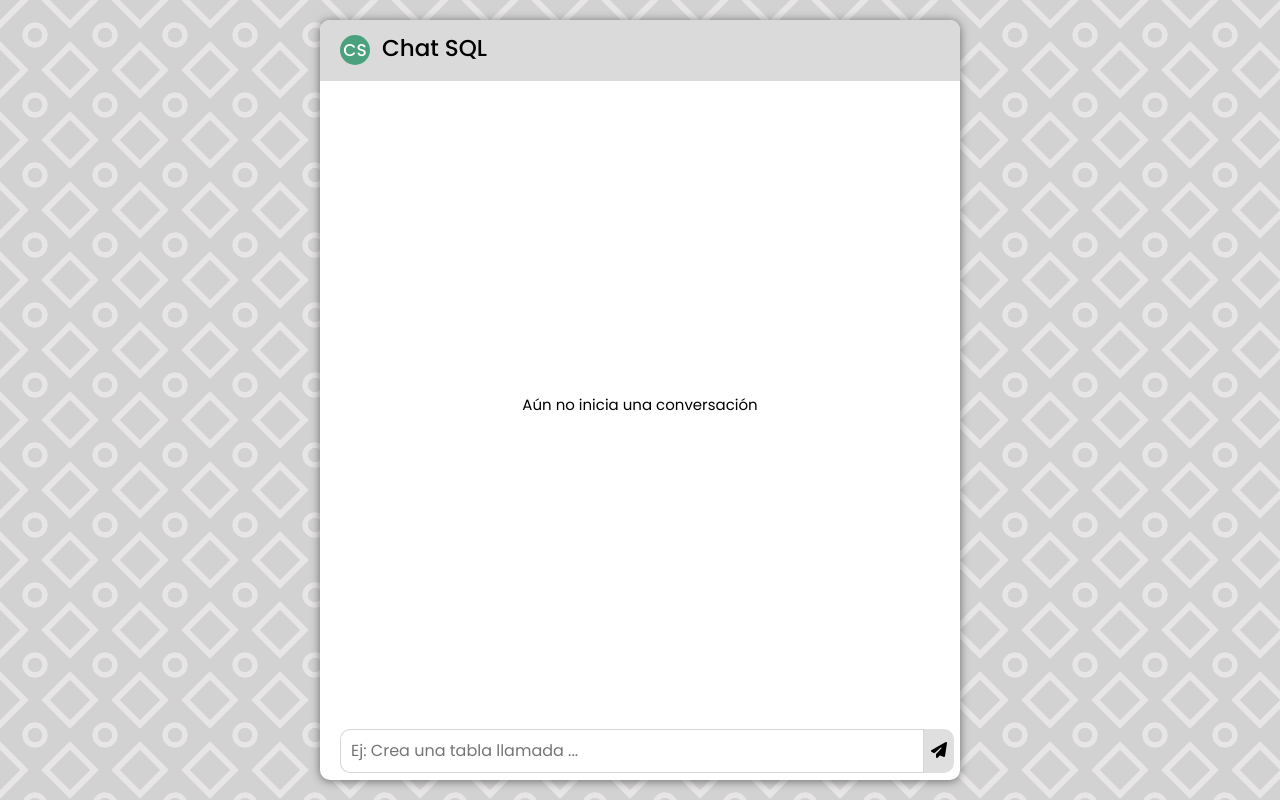
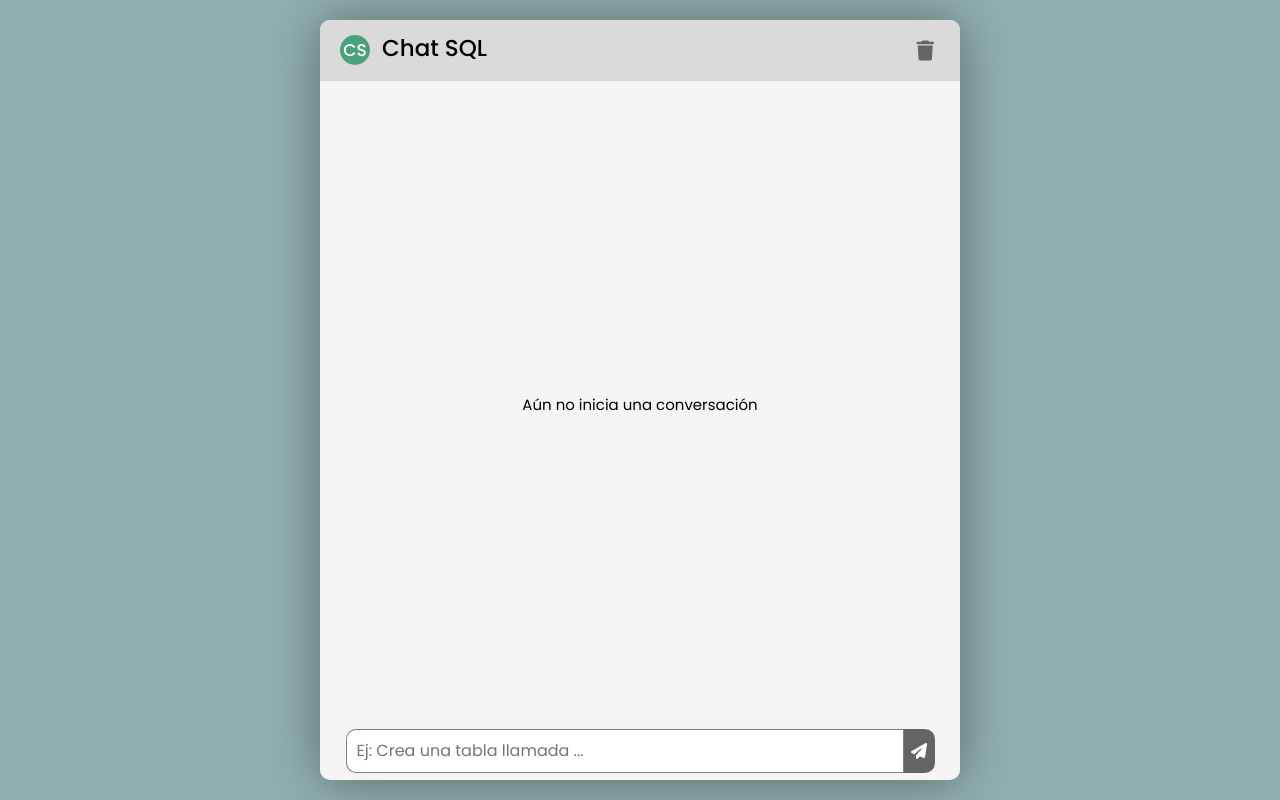
Before and after one commit to victorbalbuena/ChaSQL, an Angular app: page / in a window 1280 px wide. Built offline with nearby package versions, Linux system fonts and the light colour scheme; what subsink would draw is missing.

Commit message:
added history messages and visuals changes

```diff
--- a/src/app/app.component.css
+++ b/src/app/app.component.css
@@ -7,9 +7,7 @@
   justify-content: center;
   align-items: center;
 
-  background: linear-gradient(45deg,transparent 14%, #e7e5e5 15%, #e7e5e5 20%, transparent 21%, transparent 79%, #e7e5e5  80%, #e7e5e5 85%, transparent 86%),linear-gradient(135deg,transparent 14%, #e7e5e5 15%, #e7e5e5 20%, transparent 21%, transparent 79%, #e7e5e5  80%, #e7e5e5 85%, transparent 86%), radial-gradient(transparent 14%, #e7e5e5 15%, #e7e5e5 25%, transparent 26%);
-  background-size: 7em 7em;
-  background-color: #d2d2d2;
+  background-color: #91afaf;
   opacity: 1;
 }
 
@@ -17,8 +15,20 @@
   display: flex;
 }
 
-.delete {
+.btn-delete {
+  border: none;
+  background: transparent;
   cursor: pointer;
+}
+
+.btn-delete:hover {
+  color: rgba(196, 17, 17, 0.93);
+}
+
+.btn-delete:disabled,
+.btn-delete:disabled:hover {
+  color: #646464;
+  cursor: inherit;
 }
 
 .panel {
@@ -26,9 +36,9 @@
   max-width: 100%;
   height: 100%;
   margin: 0;
-  background-color: rgba(255, 255, 255);
+  background-color: #f5f5f5;
   border-radius: 1rem;
-  box-shadow: rgba(0, 0, 0, 0.50) 0 1px 10px;
+  box-shadow: rgba(0, 0, 0, 0.40) 0 1px 50px;
 }
 
 @media (min-width: 768px) {
@@ -91,62 +101,7 @@
   font-size: 1.7rem;
 }
 
-.input-message {
-  width: 90%;
-  display: flex;
-  align-items: center;
-  margin: 2rem;
-}
-
 @media (min-width: 768px) {
-  .input-message {
-    width: 96%;
-  }
-}
-
-.app-input {
-  width: 80%;
-  min-width: 80%;
-  margin: 0;
-  padding: 0;
-  height: 4.4rem;
-}
-
-.btn-send {
-  cursor: pointer;
-  font-size: 1.6rem;
-  border: transparent;
-  border-radius:  0 10px 10px 0;
-  color: #000000;
-  width: 20%;
-  min-width: 20%;
-  margin: 0;
-  height: 4.4rem;
-  background-color: #dfdfe0;
-
-  transition: all .3s ease-out;
-}
-
-.btn-send:hover {
-  background-color: #43a3b6;
-  color: #FFFFFF;
-}
-
-.btn-send:disabled {
-  color: #000000;
-  background-color: #dfdfe0;
-}
-
-.btn-send:disabled:hover {
-  cursor: inherit;
-}
-
-@media (min-width: 768px) {
-  .app-input {
-    width: 90%;
-    min-width: 90%;
-  }
-
   .btn-send {
     width: 10%;
     min-width: 10%;
@@ -154,11 +109,6 @@
 }
 
 @media (min-width: 1020px) {
-  .app-input {
-    width: 95%;
-    min-width: 95%;
-  }
-
   .btn-send {
     width: 5%;
     min-width: 5%;
@@ -167,21 +117,55 @@
 
 /* Input */
 
+.input-message {
+  display: flex;
+  justify-content: center;
+  align-items: center;
+  padding: 0 1rem;
+}
+
 .input-container {
-  width: 100%;
-  max-width: 100%;
-  margin: 0;
-  height: 4.4rem;
+  min-width: 90%;
+  width: 90%;
+  max-width: 90%;
 }
 
 .input-container input {
   width: 100%;
   min-width: 100%;
-  border: solid rgba(0, 0, 0, 0.16) 1px;
+  border: solid rgba(0, 0, 0, 0.50) 1px;
   box-sizing: border-box;
   border-radius: 10px 0 0 10px;
   padding: 1rem 1rem;
+  max-width: 100%;
   font-size: 1.6rem;
   height: 4.4rem;
   font-family: var(--firstFont);
+  outline-color: #2f82b1;
 }
+
+.btn-send {
+  padding: 1.4rem;
+  border-radius: 0 1rem 1rem 0;
+  border: none;
+  background: #cecece;
+
+  display: flex;
+  justify-content: center;
+  align-items: center;
+  cursor: pointer;
+  font-size: 1.6rem;
+  transition: all ease-in .2s;
+}
+
+.btn-send:hover {
+  background-color: #2f82b1;
+  color: white;
+}
+
+.btn-send:disabled,
+.btn-send:disabled:hover {
+  cursor: inherit;
+  background-color: #646464;
+  color: white;
+}
--- a/src/app/app.component.html
+++ b/src/app/app.component.html
@@ -8,7 +8,9 @@
         <div class="name">Chat SQL</div>
       </div>
       <div class="delete">
-<!--        <i class="fa-sharp fa-solid fa-trash"></i>-->
+       <button class="btn-delete" (click)="deleteHistory()" [disabled]="!allRequestAndResponse?.length">
+         <i class="fa-sharp fa-solid fa-trash"></i>
+       </button>
       </div>
     </div>
     <app-chats-box [isLoading]="isLoading"
@@ -17,13 +19,11 @@
     </app-chats-box>
     <div class="input-message">
 
-      <div class="app-input">
-        <div class="input-container" [formGroup]="myForm" *ngIf="myForm">
-          <input formControlName="text"
-                 (keyup.enter)="sendRequest()"
-                 type="text" placeholder="Ej: Crea una tabla llamada ..."
-          >
-        </div>
+      <div class="input-container" [formGroup]="myForm" *ngIf="myForm">
+        <input formControlName="text"
+               (keyup.enter)="sendRequest()"
+               type="text" placeholder="Ej: Crea una tabla llamada ..."
+        >
       </div>
 
       <button class="btn-send" (click)="sendRequest()" [disabled]="isLoading || !text?.valid">
--- a/src/app/app.component.ts
+++ b/src/app/app.component.ts
@@ -5,6 +5,8 @@ import { map } from 'rxjs';
 import { Structure } from '../_core/_models/structure';
 import { MessagesRequest } from '../_core/_models/messages-request';
 import {FormControl, FormGroup, Validators} from '@angular/forms';
+import {LocalStorageService} from "./services/local-storage.service";
+import {Router} from "@angular/router";
 
 @Component({
   selector: 'app-root',
@@ -18,24 +20,29 @@ export class AppComponent implements OnInit, OnDestroy {
   message?: string;
   subSink = new SubSink();
 
-  allRequestAndResponse?: string[] = [];
+  allRequestAndResponse: string[] | null = [];
 
   isLoading: boolean = false;
-
-  varEmpty = '';
 
   myForm = new FormGroup({
     text: new FormControl('', Validators.required)
   });
 
-  constructor(private openaiHttp: OpenaiService) {
+  constructor(private openaiHttp: OpenaiService,
+              private localService: LocalStorageService,
+              private router: Router) {
     this.request = new Structure();
   }
 
   ngOnInit(): void {
+    this.allRequestAndResponse = this.localService.getPreviousMessages();
   }
 
   sendRequest() {
+    if (this.text?.valid) {
+      if (this.allRequestAndResponse === null ) {
+        this.allRequestAndResponse = [];
+      }
       this.isLoading = true;
       this.request.text = this.text?.value;
       this.myForm.controls['text'].disable();
@@ -46,14 +53,14 @@ export class AppComponent implements OnInit, OnDestroy {
         this.openaiHttp.getSQLResponse(this.request)
           .pipe(
             map((response) => {
-            console.log(response);
-
               // @ts-ignore
               this.message = response.text?.slice(1);
               // @ts-ignore
               this.allRequestAndResponse.push(this.message);
 
-            console.log(this.allRequestAndResponse);
+              let updateArrayString = JSON.stringify(this.allRequestAndResponse);
+              localStorage.setItem('history', updateArrayString);
+
               this.isLoading = false;
               this.myForm.controls['text'].enable();
             })
@@ -63,6 +70,14 @@ export class AppComponent implements OnInit, OnDestroy {
             this.myForm.controls['text'].enable();
           })
       );
+    } else {
+      return;
+    }
+  }
+
+  deleteHistory() {
+    this.localService.clear();
+    this.allRequestAndResponse = [];
   }
 
   get text() {
--- a/src/app/components/chats-box/chats-box.component.css
+++ b/src/app/components/chats-box/chats-box.component.css
@@ -1,7 +1,7 @@
 
 .chat-container {
-  min-height: 78%;
-  max-height: 78%;
+  min-height: 80%;
+  max-height: 80%;
   margin: 2rem 1rem 2rem 2rem;
 
   overflow-y: scroll;
--- a/src/app/components/chats-box/chats-box.component.ts
+++ b/src/app/components/chats-box/chats-box.component.ts
@@ -1,5 +1,4 @@
 import {Component, Input, OnInit} from '@angular/core';
-import {MessagesRequest} from "../../../_core/_models/messages-request";
 
 @Component({
   selector: 'app-chats-box',
@@ -9,7 +8,7 @@ import {MessagesRequest} from "../../../_core/_models/messages-request";
 export class ChatsBoxComponent implements OnInit {
 
   @Input()
-  allRequestAndResponse?: string[];
+  allRequestAndResponse?: string[] | null;
 
   @Input()
   isLoading?: boolean;
--- a/src/app/components/message-bubble/message-bubble.component.css
+++ b/src/app/components/message-bubble/message-bubble.component.css
@@ -11,7 +11,7 @@
 .bubble {
   overflow: auto;
   max-width: 80%;
-  padding: 1.4rem 1.4rem;
+  padding: 1.4rem 1.6rem;
   margin: 0 1rem 1rem 0;
 
   animation-duration: 0.4s;
@@ -27,7 +27,7 @@
 .bg-blue {
   border-radius: 10px 10px 0 10px;
   color: #FFFFFF;
-  background-color: #2f82b1;
+  background-color: #1c70cc;
 }
 
 .bubble pre {
@@ -45,7 +45,7 @@
 @media (min-width: 768px) {
 
   .bubble {
-    padding: 1.5rem 1rem;
+    padding: 1.5rem 2rem;
   }
 
   .bubble pre {
--- /dev/null
+++ b/src/app/services/local-storage.service.ts
@@ -0,0 +1,24 @@
+import { Injectable } from "@angular/core";
+
+@Injectable({
+  providedIn: 'root'
+})
+
+export class LocalStorageService {
+
+  allRequestAndResponse?: string[] = [];
+
+  getPreviousMessages() {
+    const messages = localStorage.getItem('history');
+    if (messages !== undefined && messages !== null) {
+      const msgs: string[] = JSON.parse(messages);
+      return msgs;
+    }
+    return null;
+  }
+
+  clear() {
+    localStorage.clear();
+  }
+
+}
```
Lines whose indentation alone changed are shown as unchanged.
